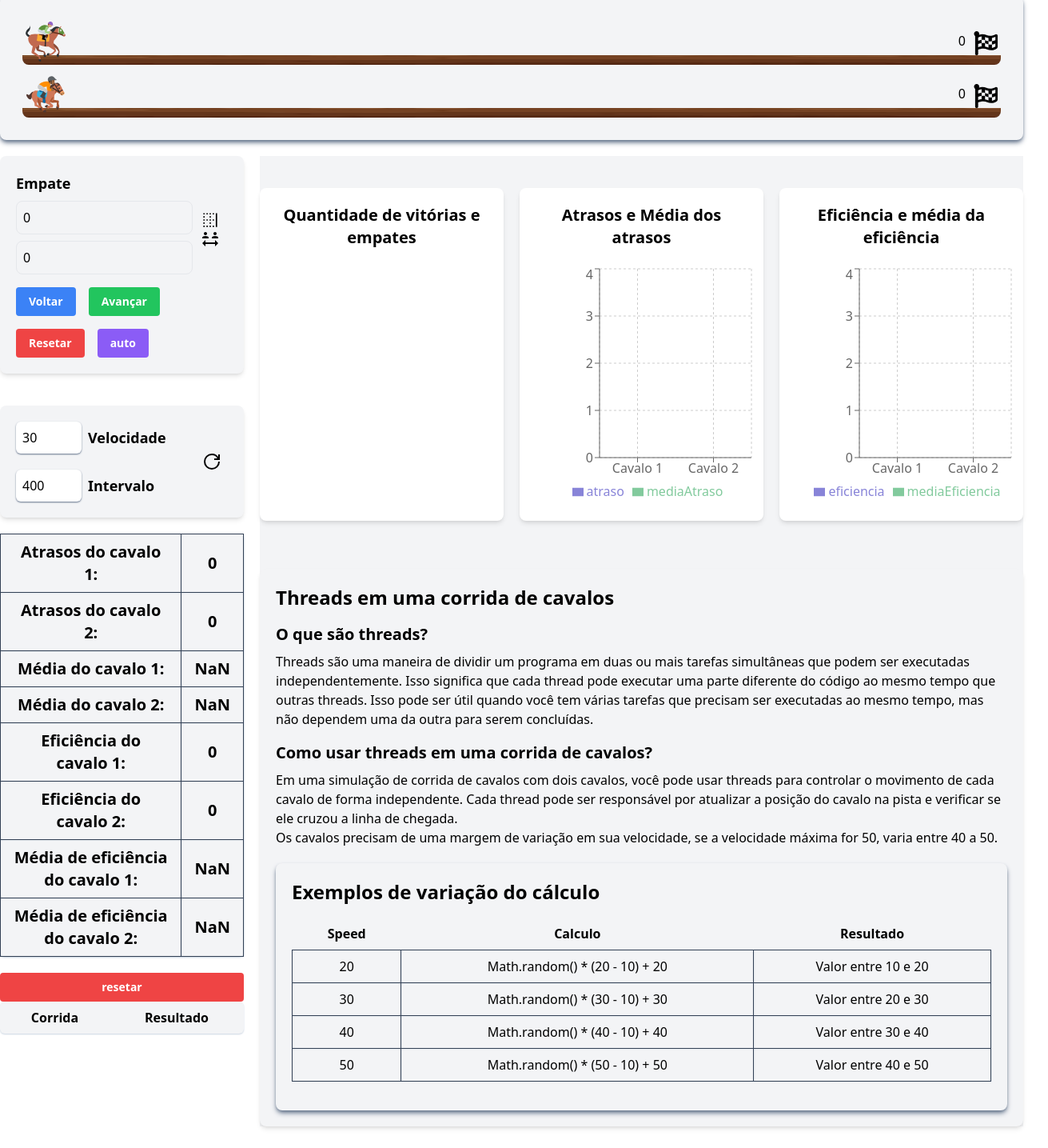
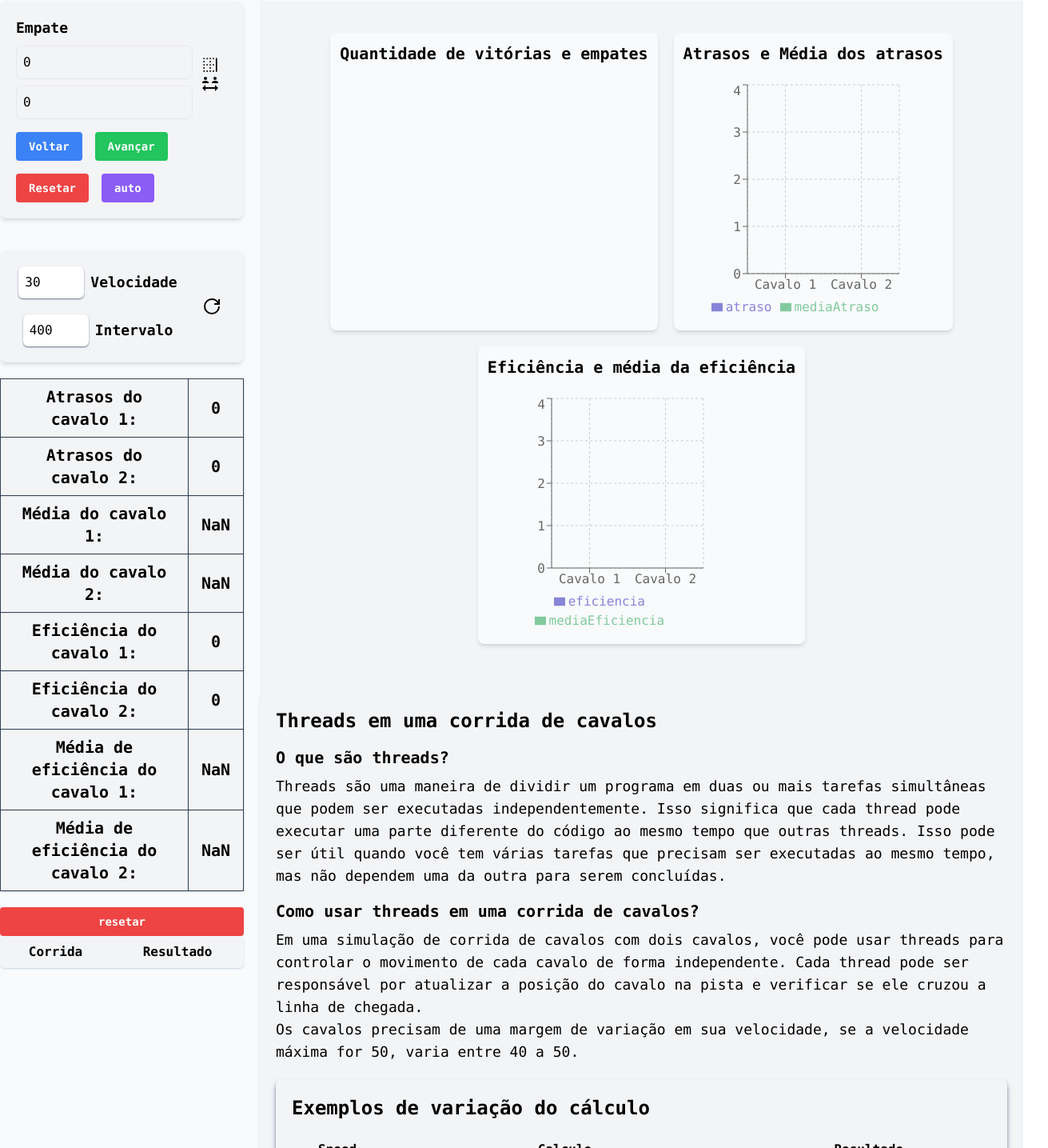
Before and after one commit to EuMotta/Threads-NextJs, a Next.js app: page /Horse in a window 1280 px wide. Shown: the part 658-2093 px from the top of the page at 80% size, 1311 px wide, since content can reach past the window. Built offline with nearby package versions, Linux system fonts and the light colour scheme.

Commit message:
visual update

```diff
--- a/src/app/CallCenter/page.jsx
+++ b/src/app/CallCenter/page.jsx
@@ -5,7 +5,7 @@ import {CallCenter, Hero} from '../sections/CallCenter';
 
 export default function page() {
   return (
-    <main className=''>
+    <main className='bg-slate-50'>
       <Hero />
       <CallCenter />
     </main>
--- a/src/app/Horse/page.jsx
+++ b/src/app/Horse/page.jsx
@@ -5,7 +5,7 @@ import { Hero, Horse } from '../sections/Horse';
 
 export default function page() {
   return (
-    <main className=''>
+    <main className='bg-slate-50'>
       <Hero />
       <Horse />
     </main>
--- a/src/app/sections/CallCenter/CallCenter.jsx
+++ b/src/app/sections/CallCenter/CallCenter.jsx
@@ -39,24 +39,27 @@ const CallCenter = () => {
             console.log(remainingClients);
             setRemainingClients(remainingClients);
             setAttendantStats([...stats]);
-            let time = (Math.random() * (attendantSpeed - 10) + attendantSpeed) * 1000;
+            let time =
+              (Math.random() * (attendantSpeed - 10) + attendantSpeed) * 1000;
 
             await new Promise(resolve =>
               setTimeout(
                 resolve,
                 time,
-                totalTime += time,
-                setTime(totalTime)
+                (totalTime += time),
+                setTime(totalTime),
               ),
             );
           }
           resolve();
         }),
-
       );
     }
     await Promise.all(promises);
-    setDay(prevDay => [...prevDay, { clients: client, attendants: attendant, time: Math.floor(totalTime) }]);
+    setDay(prevDay => [
+      ...prevDay,
+      { clients: client, attendants: attendant, time: Math.floor(totalTime) },
+    ]);
     setAttendantStats(stats);
     setClient(remainingClients > 0 ? remainingClients : 0);
   };
@@ -68,9 +71,9 @@ const CallCenter = () => {
   };
 
   return (
-    <div className="p-4 container mx-auto">
+    <div className="p-4 font-mono container mx-auto">
       <div className="grid grid-cols-5">
-        <div className="">
+        <div className="card_1">
           <div className="mb-4">
             <label className="block text-gray-700 font-bold mb-2">
               Atendentes:
@@ -108,6 +111,7 @@ const CallCenter = () => {
               onChange={e => setAttendantSpeed(+e.target.value)}
             />
           </div>
+          <div className="flex flex-wrap gap-5">
             <button
               className="bg-blue-500 hover:bg-blue-700 text-white font-bold py-2 px-4 rounded focus:outline-none focus:shadow-outline"
               onClick={startProgram2}
@@ -126,6 +130,7 @@ const CallCenter = () => {
             >
               Test
             </button>
+          </div>
           <div className="overflow-x-auto h-96">
             <table className="table-auto mt-4">
               <thead>
@@ -154,14 +159,14 @@ const CallCenter = () => {
           </div>
         </div>
         <div className="col-span-4">
-          <div className="grid grid-cols-3 gap-4 p-4">
-            <div className="col-span-3 bg-gray-100 rounded-lg p-4">
+          <div className="grid grid-cols-3  gap-4 p-4">
+            <div className="col-span-3 card_1 ">
               <Graph1CallCenter attendantStats={attendantStats} />
             </div>
-            <div className="col-span-3 text-center text-3xl font-mono bg-gray-100 rounded-lg p-4">
+            <div className="col-span-3 text-center text-3xl font-mono card_1">
               Restam ainda {remainingClients} clientes
             </div>
-            <table className="col-span-3 bg-gray-100 rounded-lg p-4">
+            <table className="col-span-3 card_1">
               <thead>
                 <tr>
                   <th>Dia</th>
@@ -172,11 +177,16 @@ const CallCenter = () => {
               </thead>
               <tbody>
                 {day.map((result, index) => (
-                  <tr key={index} className='text-center border-2 border-slate-700'>
+                  <tr
+                    key={index}
+                    className="text-center border-2 border-slate-700"
+                  >
                     <td>{index + 1}</td>
-                    <td className='border-2  border-slate-700'>{result.clients}</td>
+                    <td className="border-2  border-slate-700">
+                      {result.clients}
+                    </td>
                     <td>{result.attendants}</td>
-                    <td>{(result.time / result.clients)/1000}</td>
+                    <td>{result.time / result.clients / 1000}</td>
                   </tr>
                 ))}
               </tbody>
--- a/src/app/sections/CallCenter/Hero.jsx
+++ b/src/app/sections/CallCenter/Hero.jsx
@@ -11,7 +11,7 @@ function ImpedirArrastar(event) {
 }
 
 const Hero = () => (
-  <section className="container mx-auto py-20 border shadow-sm shadow-slate-500 my-20">
+  <section className="container yPaddings mx-auto">
     <motion.div
       variants={staggerContainer}
       initial="hidden"
--- a/src/app/sections/Horse/Explication.jsx
+++ b/src/app/sections/Horse/Explication.jsx
@@ -4,14 +4,14 @@ import Graph1 from '../../components/Charts';
 
 const Explication = () => {
   return (
-    <div className="col-span-3">
-      <div className="p-5 mt-5 bg-gray-100 rounded-lg shadow-md">
-        <h1 className="text-2xl font-bold mb-4">
+    <div className="col-span-3 ">
+      <div className="p-5 mt-5 font-mono bg-gray-100 rounded-lg shadow-md">
+        <h1 className="text-2xl  font-bold mb-4">
           Threads em uma corrida de cavalos
         </h1>
         <div>
           <h2 className="text-xl font-semibold mb-2">O que são threads?</h2>
-          <p className="mb-4">
+          <p className="mb-4  text-lg">
             Threads são uma maneira de dividir um programa em duas ou mais
             tarefas simultâneas que podem ser executadas independentemente. Isso
             significa que cada thread pode executar uma parte diferente do
@@ -24,7 +24,7 @@ const Explication = () => {
           <h2 className="text-xl font-semibold mb-2">
             Como usar threads em uma corrida de cavalos?
           </h2>
-          <p className="mb-4">
+          <p className="mb-4 text-lg">
             Em uma simulação de corrida de cavalos com dois cavalos, você pode
             usar threads para controlar o movimento de cada cavalo de forma
             independente. Cada thread pode ser responsável por atualizar a
@@ -34,7 +34,7 @@ const Explication = () => {
             velocidade, se a velocidade máxima for 50, varia entre 40 a 50.
           </p>
         </div>
-        <div className="p-5 mt-5 bg-gray-100 rounded-lg shadow-md shadow-slate-500">
+        <div className="p-5 mt-5 font-mono bg-gray-100 rounded-lg shadow-md shadow-slate-500">
           <h1 className="text-2xl font-bold mb-4">
             Exemplos de variação do cálculo
           </h1>
--- a/src/app/sections/Horse/Hero.jsx
+++ b/src/app/sections/Horse/Hero.jsx
@@ -11,7 +11,7 @@ function ImpedirArrastar(event) {
 }
 
 const Hero = () => (
-  <section className=" container mx-auto py-20 border shadow-sm shadow-slate-500 my-20">
+  <section className=" container paddings mx-auto   ">
     <motion.div
       variants={staggerContainer}
       initial="hidden"
--- a/src/app/sections/Horse/Horse.jsx
+++ b/src/app/sections/Horse/Horse.jsx
@@ -109,23 +109,23 @@ export default function Horse() {
       setDraw(draw + 1);
       setGameOver(true);
     } else if (newPosition1 >= maxPosition) {
-      setDisplayText('Cavalo 1 venceu!');
-      setRaceResults([...raceResults, 'Cavalo 1']);
+      setDisplayText('Mario venceu!');
+      setRaceResults([...raceResults, 'Mario']);
       setVictoryHorse1(victoryHorse1 + 1);
       setPositionMedia2(positionMedia2 + leftPosition2);
       setShowStar(true);
       setGameOver(true);
     } else if (newPosition2 >= maxPosition) {
-      setDisplayText('Cavalo 2 venceu!');
-      setRaceResults([...raceResults, 'Cavalo 2']);
+      setDisplayText('Josivaldo venceu!');
+      setRaceResults([...raceResults, 'Josivaldo']);
       setVictoryHorse2(victoryHorse2 + 1);
       setPositionMedia1(positionMedia1 + leftPosition1);
       setShowStar(true);
       setGameOver(true);
     } else if (newPosition1 > newPosition2) {
-      setDisplayText('Cavalo 1 está na frente!');
+      setDisplayText('Mario está na frente!');
     } else if (newPosition2 > newPosition1) {
-      setDisplayText('Cavalo 2 está na frente!');
+      setDisplayText('Josivaldo está na frente!');
     } else if (newPosition2 === newPosition1) {
       setDisplayText('Empate');
     }
@@ -163,7 +163,7 @@ export default function Horse() {
                 </div>
                 {showStar &&
                 item.position === 'position1' &&
-                displayText === 'Cavalo 1 venceu!' ? (
+                displayText === 'Mario venceu!' ? (
                   <div className="absolute left-14 ">
                     <GiStarsStack className="text-yellow-300 text-xl" />
                   </div>
@@ -171,7 +171,7 @@ export default function Horse() {
 
                 {showStar &&
                 item.position === 'position2' &&
-                displayText === 'Cavalo 2 venceu!' ? (
+                displayText === 'Josivaldo venceu!' ? (
                   <div className="absolute left-14 ">
                     <GiStarsStack className="text-yellow-300 text-xl" />
                   </div>
@@ -186,7 +186,7 @@ export default function Horse() {
             </div>
           ))}
         </div>
-        <div className="grid grid-cols-4 gap-5">
+        <div className="grid font-mono grid-cols-4 gap-5">
           <div className="col-span-1 flex flex-col gap-5">
             <div className="">
               <div className="p-5 mt-5 bg-gray-100  rounded-lg shadow-md">
@@ -240,8 +240,8 @@ export default function Horse() {
               </div>
             </div>
             <div className="p-5 mt-5 bg-gray-100 flex gap-5  rounded-lg shadow-md">
-              <div className="flex gap-5 flex-col">
-                <div className="flex">
+              <div className="flex  gap-5 flex-col">
+                <div className="flex flex-wrap items-center justify-center">
                   <input
                     type="number"
                     value={speed}
@@ -259,7 +259,7 @@ export default function Horse() {
                     Velocidade
                   </div>
                 </div>
-                <div className="flex">
+                <div className="flex flex-wrap items-center justify-center">
                   <input
                     type="number"
                     value={speedInterval}
@@ -356,8 +356,8 @@ export default function Horse() {
           </div>
           <div className="col-span-3 bg-gray-100 my-5">
             <div className="flex col-span-3 flex-col items-center justify-center py-10">
-              <div className="grid grid-cols-3 gap-5">
-                <div className="bg-white p-5 rounded-lg shadow-md">
+              <div className="flex  flex-wrap justify-center items-center gap-5">
+                <div className="bg-slate-50 p-3 rounded-lg shadow-md">
                   <h1 className="text-xl text-center font-bold mb-5">
                     Quantidade de vitórias e empates
                   </h1>
@@ -367,7 +367,7 @@ export default function Horse() {
                     draw={draw}
                   />
                 </div>
-                <div className="bg-white p-5 rounded-lg shadow-md">
+                <div className="bg-slate-50  p-3 rounded-lg shadow-md">
                   <h1 className="text-xl text-center font-bold mb-5">
                     Atrasos e Média dos atrasos
                   </h1>
@@ -382,7 +382,7 @@ export default function Horse() {
                     )}
                   />
                 </div>
-                <div className="bg-white p-5 rounded-lg shadow-md">
+                <div className="bg-slate-50  p-3 rounded-lg shadow-md">
                   <h1 className="text-xl text-center font-bold mb-5">
                     Eficiência e média da eficiência
                   </h1>
--- a/src/styles/globals.css
+++ b/src/styles/globals.css
@@ -8,3 +8,6 @@
 .yPaddings {
   @apply sm:py-16 py-12;
 }
+.card_1{
+  @apply bg-slate-100 p-5 shadow shadow-slate-600 rounded-xl;
+}
```
Lines whose indentation alone changed are shown as unchanged.
